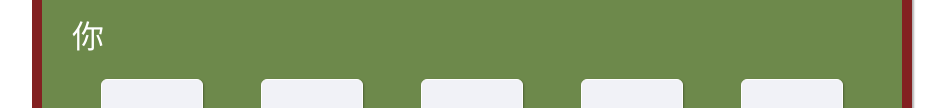
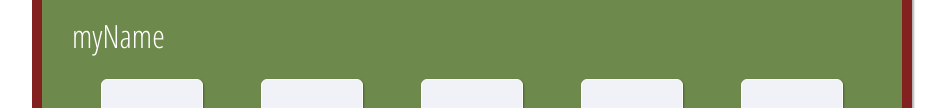
Before and after one commit to persist2304/pokerGame, a plain HTML site: page index.html in a window 1280 px wide. Shown: the part 311-419 px from the top of the page, without its empty margins (168-1114 px from the left). Drawn offline with Linux system fonts and the light colour scheme.

Commit message:
change_hi_title
change titile

```diff
--- a/index.html
+++ b/index.html
@@ -25,7 +25,7 @@
       </section>
 
       <section class="your-cards zone">
-        <h1>你</h1>
+        <h1>myName</h1>
         <div class="deck">
           <div class="card"><span></span><div class="yourCard" id="yourCard1"></div></div>
           <div class="card"><span></span><div class="yourCard" id="yourCard2"></div></div>
```
